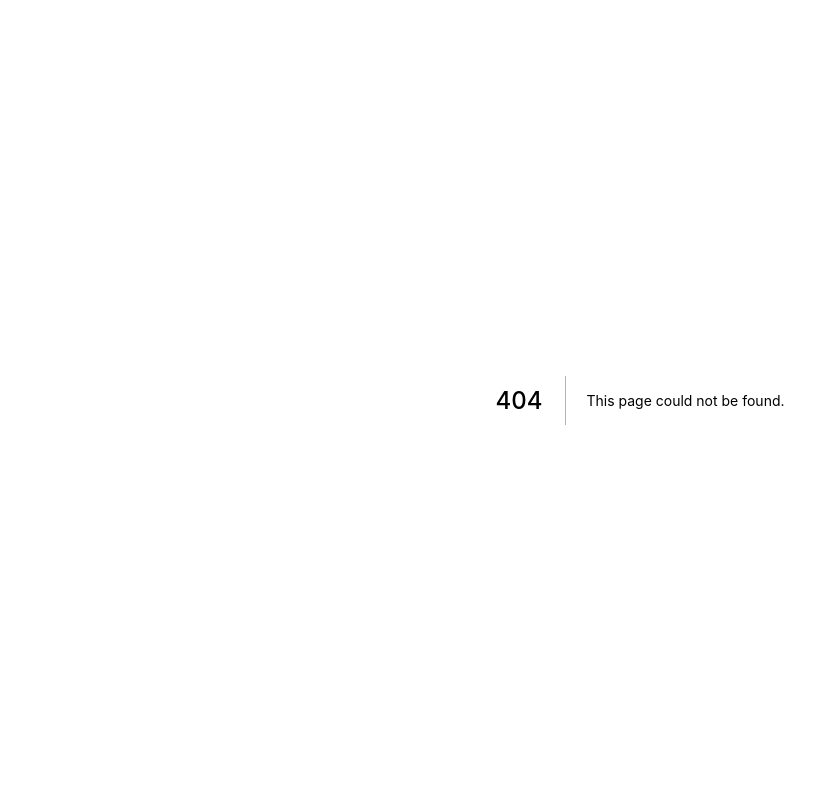
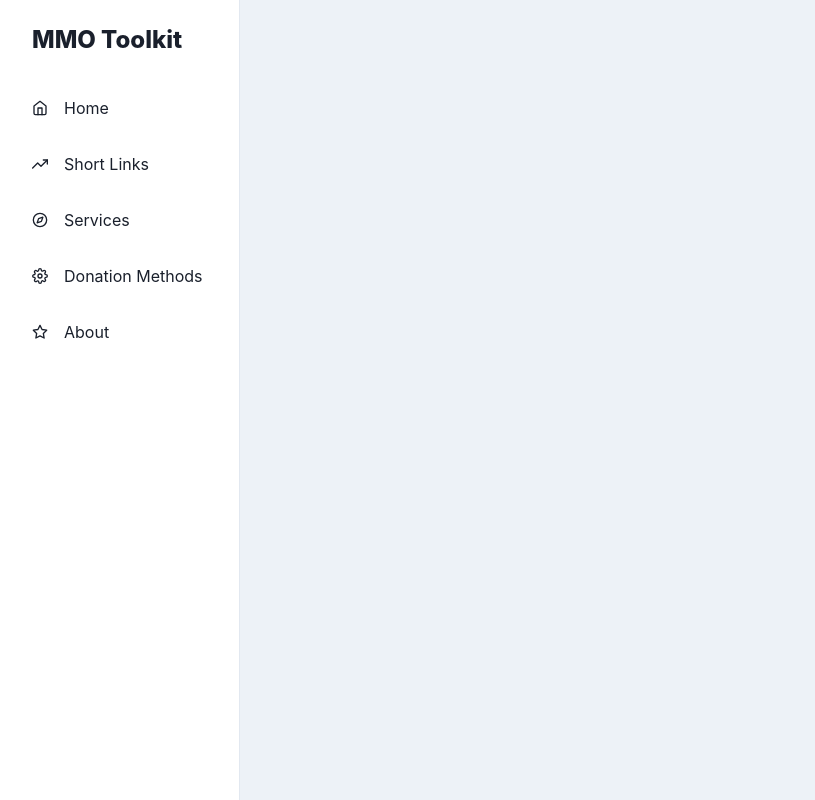
Before and after one commit to WakafTech/mmo-dashboard, a Next.js app: page /dashboard in a window 1280 px wide. Before the commit this address had no page. Shown: the whole page, without its empty margins (0-815 px from the left). Built offline with nearby package versions, Linux system fonts and the light colour scheme.

Commit message:
feat(dashboard): introduce dashboard page

```diff
--- /dev/null
+++ b/pages/dashboard.tsx
@@ -0,0 +1,143 @@
+import {
+    Box, BoxProps, CloseButton, Drawer,
+    DrawerContent, Flex, FlexProps, Icon, IconButton, Link, Text, useColorModeValue, useDisclosure
+} from '@chakra-ui/react';
+import { ReactNode } from 'react';
+import { IconType } from 'react-icons';
+import {
+    FiCompass, FiHome, FiMenu, FiSettings, FiStar, FiTrendingUp
+} from 'react-icons/fi';
+
+interface LinkItemProps {
+  name: string;
+  icon: IconType;
+}
+const LinkItems: Array<LinkItemProps> = [
+  { name: 'Home', icon: FiHome },
+  { name: 'Short Links', icon: FiTrendingUp },
+  { name: 'Services', icon: FiCompass },
+  { name: 'Donation Methods', icon: FiSettings },
+  { name: 'About', icon: FiStar },
+];
+
+export default function Dashboard({ children }: { children: ReactNode }) {
+  const { isOpen, onOpen, onClose } = useDisclosure();
+  return (
+    <Box minH="100vh" bg={useColorModeValue('gray.100', 'gray.900')}>
+      <SidebarContent
+        onClose={() => onClose}
+        display={{ base: 'none', md: 'block' }}
+      />
+      <Drawer
+        autoFocus={false}
+        isOpen={isOpen}
+        placement="left"
+        onClose={onClose}
+        returnFocusOnClose={false}
+        onOverlayClick={onClose}
+        size="full">
+        <DrawerContent>
+          <SidebarContent onClose={onClose} />
+        </DrawerContent>
+      </Drawer>
+      {/* mobilenav */}
+      <MobileNav display={{ base: 'flex', md: 'none' }} onOpen={onOpen} />
+      <Box ml={{ base: 0, md: 60 }} p="4">
+        {children}
+      </Box>
+    </Box>
+  );
+}
+
+interface SidebarProps extends BoxProps {
+  onClose: () => void;
+}
+
+const SidebarContent = ({ onClose, ...rest }: SidebarProps) => {
+  return (
+    <Box
+      bg={useColorModeValue('white', 'gray.900')}
+      borderRight="1px"
+      borderRightColor={useColorModeValue('gray.200', 'gray.700')}
+      w={{ base: 'full', md: 60 }}
+      pos="fixed"
+      h="full"
+      {...rest}>
+      <Flex h="20" alignItems="center" mx="8" justifyContent="space-between">
+        <Text fontSize="2xl" fontWeight="extrabold">
+          MMO Toolkit
+        </Text>
+        <CloseButton display={{ base: 'flex', md: 'none' }} onClick={onClose} />
+      </Flex>
+      {LinkItems.map((link) => (
+        <NavItem key={link.name} icon={link.icon}>
+          {link.name}
+        </NavItem>
+      ))}
+    </Box>
+  );
+};
+
+interface NavItemProps extends FlexProps {
+  icon: IconType;
+  children: ReactNode;
+}
+const NavItem = ({ icon, children, ...rest }: NavItemProps) => {
+  return (
+    <Link href="#" style={{ textDecoration: 'none' }} _focus={{ boxShadow: 'none' }}>
+      <Flex
+        align="center"
+        p="4"
+        mx="4"
+        borderRadius="lg"
+        role="group"
+        cursor="pointer"
+        _hover={{
+          bg: 'teal.400',
+          color: 'white',
+        }}
+        {...rest}>
+        {icon && (
+          <Icon
+            mr="4"
+            fontSize="16"
+            _groupHover={{
+              color: 'white',
+            }}
+            as={icon}
+          />
+        )}
+        {children}
+      </Flex>
+    </Link>
+  );
+};
+
+interface MobileProps extends FlexProps {
+  onOpen: () => void;
+}
+const MobileNav = ({ onOpen, ...rest }: MobileProps) => {
+  return (
+    <Flex
+      ml={{ base: 0, md: 60 }}
+      px={{ base: 4, md: 24 }}
+      height="20"
+      alignItems="center"
+      bg={useColorModeValue('white', 'gray.900')}
+      borderBottomWidth="1px"
+      borderBottomColor={useColorModeValue('gray.200', 'gray.700')}
+      justifyContent="flex-start"
+      {...rest}>
+      <IconButton
+        variant="outline"
+        onClick={onOpen}
+        aria-label="open menu"
+        icon={<FiMenu />}
+      />
+
+      <Text fontSize="2xl" ml="8" fontWeight="extrabold">
+        MMO Toolkit
+      </Text>
+    </Flex>
+  );
+};
```
Also changed, not shown: ui/Hero.tsx (+12 -7 lines), ui/Navbar.tsx (+27 -14 lines).
